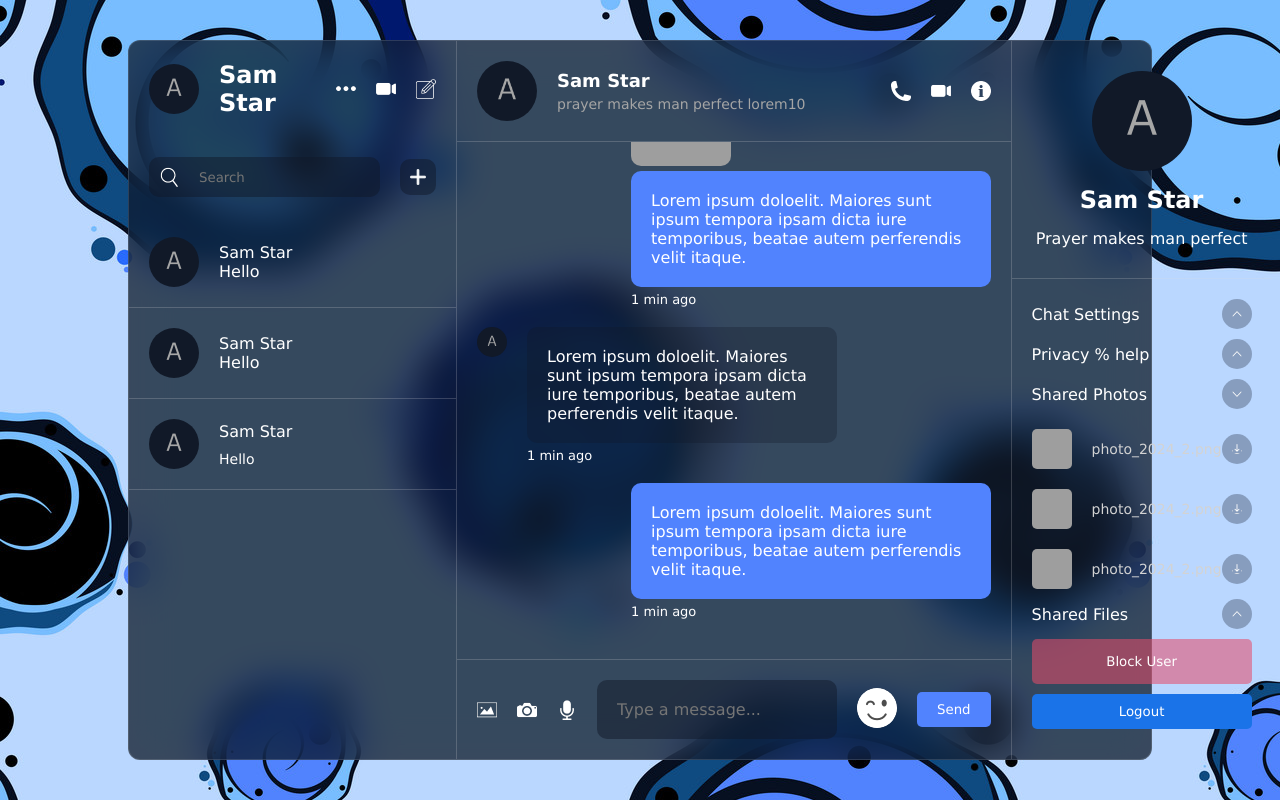
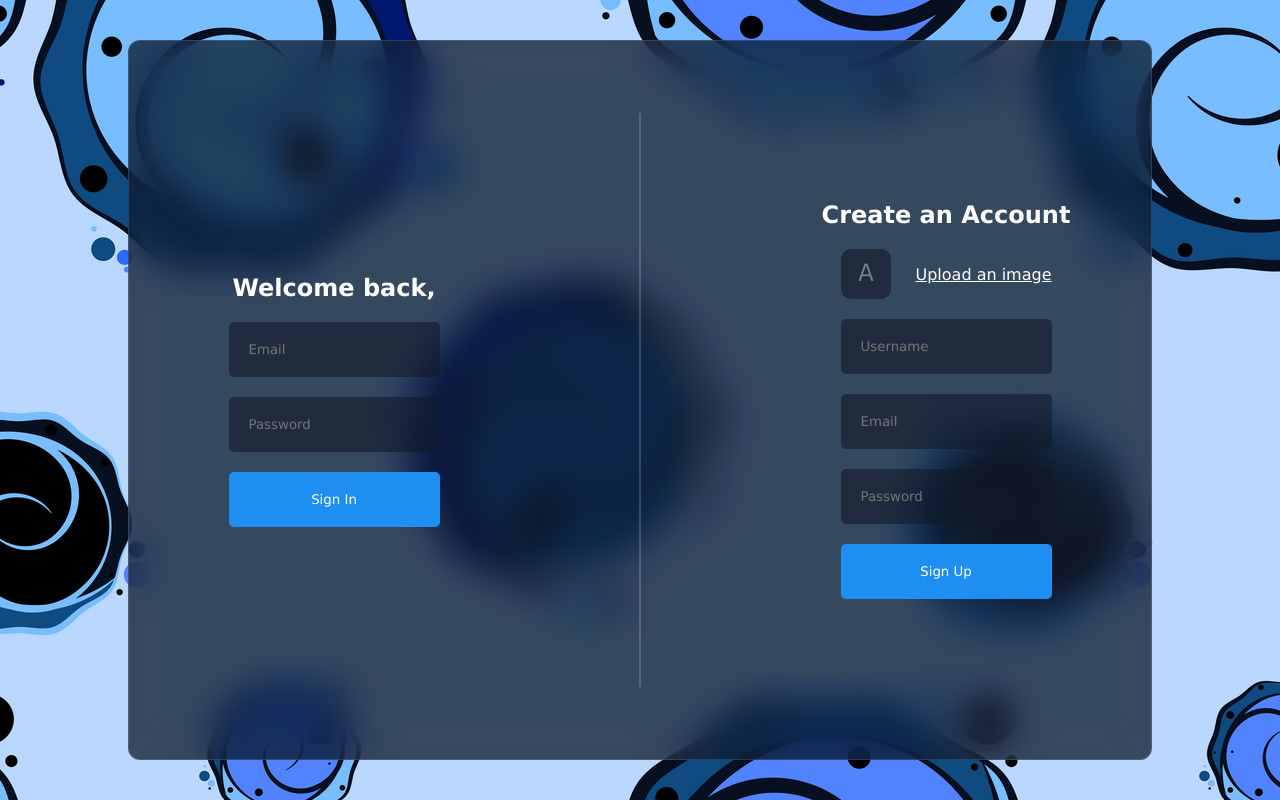
Before and after one commit to SamStar3/Chat-Application, a React (Vite) app: page / in a window 1280 px wide. Built offline with nearby package versions, Linux system fonts and the light colour scheme; grey boxes are pictures that could not be loaded.

Commit message:
file added

```diff
--- a/src/App.jsx
+++ b/src/App.jsx
@@ -7,7 +7,7 @@ import Notification from "./component/notification/Notification";
 
 const App = () => {
 
-  const user = true
+  const user = false
 
   return (
 
--- a/src/component/login/Login.jsx
+++ b/src/component/login/Login.jsx
@@ -1,6 +1,7 @@
 import { useState } from "react";
 import "./login.css";
 import { toast } from "react-toastify";
+import { createUserWithEmailAndPassword } from "firebase/auth";
 
 const Login = () => {
 
@@ -18,13 +19,20 @@ const Login = () => {
         }
     }
 
-    const handleRegister = e => {
+    const handleRegister = async e => {
         e.preventDefault()
-        const formData = new FormData()
+        const formData = new FormData(e.target)
 
         const {username, email, password} = Object.fromEntries(formData);
 
-        console.log(username)
+        try{
+
+            const res = await createUserWithEmailAndPassword(auth, email, password)
+
+        }catch(err){
+            console.log(err)
+            toast.error(err.message)
+        }
     }
 
 
```
